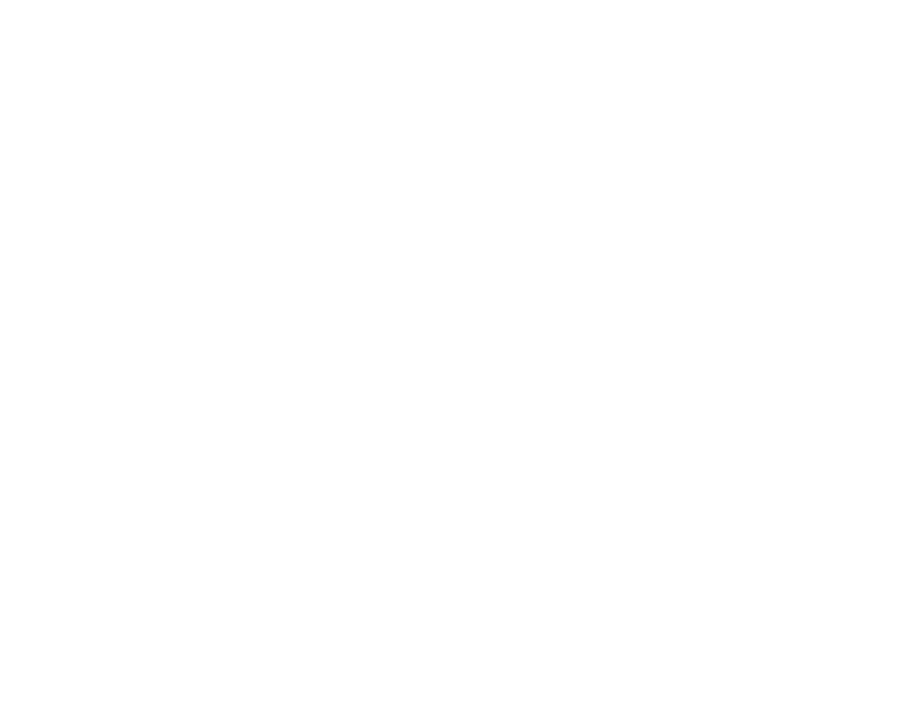
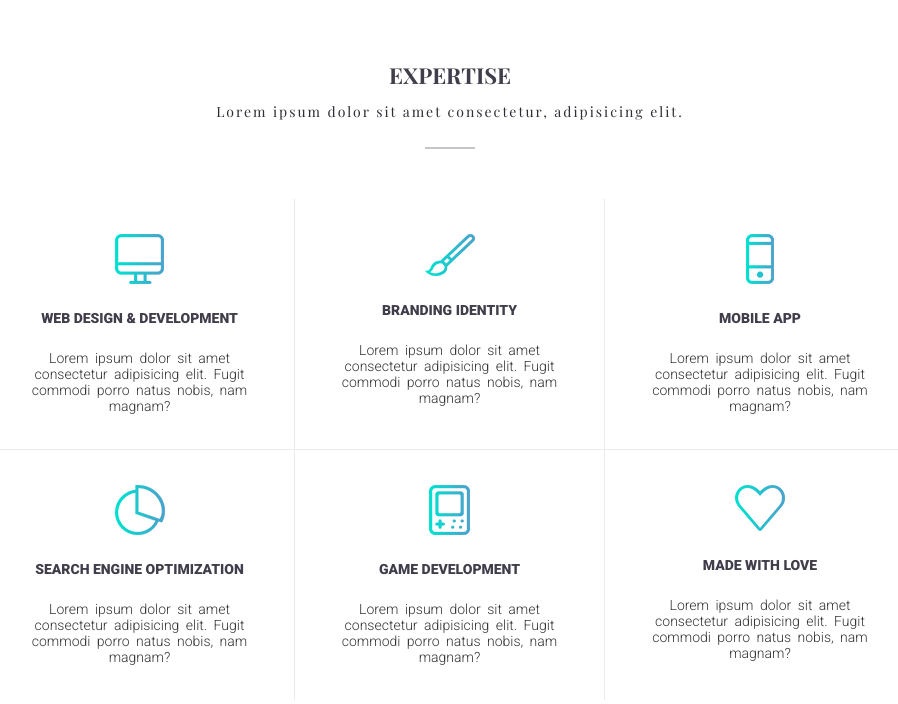
Before and after one commit to SanJunipero1/psd_to_html, a plain HTML site: page index.html in a window 1280 px wide. Shown: the whole page, without its empty margins (190-1088 px from the left). Drawn offline with nearby package versions, Linux system fonts and the light colour scheme.

Commit message:
Add expertise section

```diff
--- a/index.html
+++ b/index.html
@@ -6,6 +6,72 @@
     <meta name="viewport" content="width=device-width, initial-scale=1.0" />
     <title>Wochenaufgabe</title>
     <link rel="stylesheet" href="style.css" />
+    <link rel="preconnect" href="https://fonts.googleapis.com" />
+    <link rel="preconnect" href="https://fonts.gstatic.com" crossorigin />
+    <link
+      href="https://fonts.googleapis.com/css2?family=Playfair+Display:wght@400;500;600;700;800;900&family=Roboto:wght@100;300;400;500;700;900&display=swap"
+      rel="stylesheet"
+    />
   </head>
-  <body></body>
+  <body>
+    <div class="expertise-wrapper">
+      <div class="expertise-header">
+        <p class="expertise-title">Expertise</p>
+        <p class="expertise-desc">
+          Lorem ipsum dolor sit amet consectetur, adipisicing elit.
+        </p>
+      </div>
+      <div class="seperator"></div>
+      <div class="cards">
+        <div class="card border-right border-bottom">
+          <img src="./images/screen.png" alt="Display" />
+          <p class="card-title">Web Design & Development</p>
+          <p class="card-description">
+            Lorem ipsum dolor sit amet consectetur adipisicing elit. Fugit
+            commodi porro natus nobis, nam magnam?
+          </p>
+        </div>
+        <div class="card border-right border-bottom">
+          <img src="./images/pen.png" alt="Display" />
+          <p class="card-title">Branding Identity</p>
+          <p class="card-description">
+            Lorem ipsum dolor sit amet consectetur adipisicing elit. Fugit
+            commodi porro natus nobis, nam magnam?
+          </p>
+        </div>
+        <div class="card border-bottom">
+          <img src="./images/mobile.png" alt="Display" />
+          <p class="card-title">Mobile App</p>
+          <p class="card-description">
+            Lorem ipsum dolor sit amet consectetur adipisicing elit. Fugit
+            commodi porro natus nobis, nam magnam?
+          </p>
+        </div>
+        <div class="card border-right">
+          <img src="./images/graph.png" alt="Display" />
+          <p class="card-title">Search Engine Optimization</p>
+          <p class="card-description">
+            Lorem ipsum dolor sit amet consectetur adipisicing elit. Fugit
+            commodi porro natus nobis, nam magnam?
+          </p>
+        </div>
+        <div class="card border-right">
+          <img src="./images/gameboy.png" alt="Display" />
+          <p class="card-title">Game Development</p>
+          <p class="card-description">
+            Lorem ipsum dolor sit amet consectetur adipisicing elit. Fugit
+            commodi porro natus nobis, nam magnam?
+          </p>
+        </div>
+        <div class="card">
+          <img src="./images/heart.png" alt="Display" />
+          <p class="card-title">Made with Love</p>
+          <p class="card-description">
+            Lorem ipsum dolor sit amet consectetur adipisicing elit. Fugit
+            commodi porro natus nobis, nam magnam?
+          </p>
+        </div>
+      </div>
+    </div>
+  </body>
 </html>
--- a/style.css
+++ b/style.css
@@ -0,0 +1,93 @@
+/* Global Resets */
+
+* {
+  margin: 0px;
+  padding: 0px;
+  box-sizing: border-box;
+}
+
+/* +++ START EXPERTISE SECTION +++ */
+
+.expertise-wrapper {
+  margin: 60px auto;
+  display: flex;
+  flex-direction: column;
+  /* align-items: center; */
+  max-width: 980px;
+  /* background-color: rgb(0, 0, 0); */
+}
+
+.expertise-header {
+  display: flex;
+  flex-direction: column;
+  text-align: center;
+  font-family: 'Playfair Display', serif;
+}
+
+.expertise-title {
+  font-size: 22px;
+  font-weight: bold;
+  text-transform: uppercase;
+  color: #413d4b;
+  margin-bottom: 12px;
+}
+
+.expertise-desc {
+  font-size: 14px;
+  color: #2f2d35;
+  letter-spacing: 2px;
+  margin-bottom: 16px;
+}
+
+.seperator {
+  width: 50px;
+  border: 1px solid #c6c4c9;
+  margin: 10px auto;
+}
+.cards {
+  display: flex;
+  flex-flow: row wrap;
+  margin-top: 40px;
+  justify-content: center;
+}
+
+.card {
+  display: flex;
+  flex-flow: column nowrap;
+  align-items: center;
+  max-width: 310px;
+  /* border: 1px solid #ebebeb; */
+  padding: 35px;
+  text-align: center;
+  font-family: 'Roboto', sans-serif;
+  font-size: 14px;
+}
+
+.card img {
+  margin-bottom: 26px;
+}
+
+.card-title {
+  font-size: 14px;
+  text-transform: uppercase;
+  font-weight: 800;
+  margin-bottom: 24px;
+  color: #413d4b;
+}
+
+.card-description {
+  font-weight: 300;
+  color: #333333;
+  word-spacing: 3px;
+}
+
+/* Border Helper Classes Start */
+.border-right {
+  border-right: 1px solid #ebebeb;
+}
+.border-bottom {
+  border-bottom: 1px solid #ebebeb;
+}
+/* Border Helper Classes End */
+
+/* +++ END EXPERTISE SECTION +++ */
```
